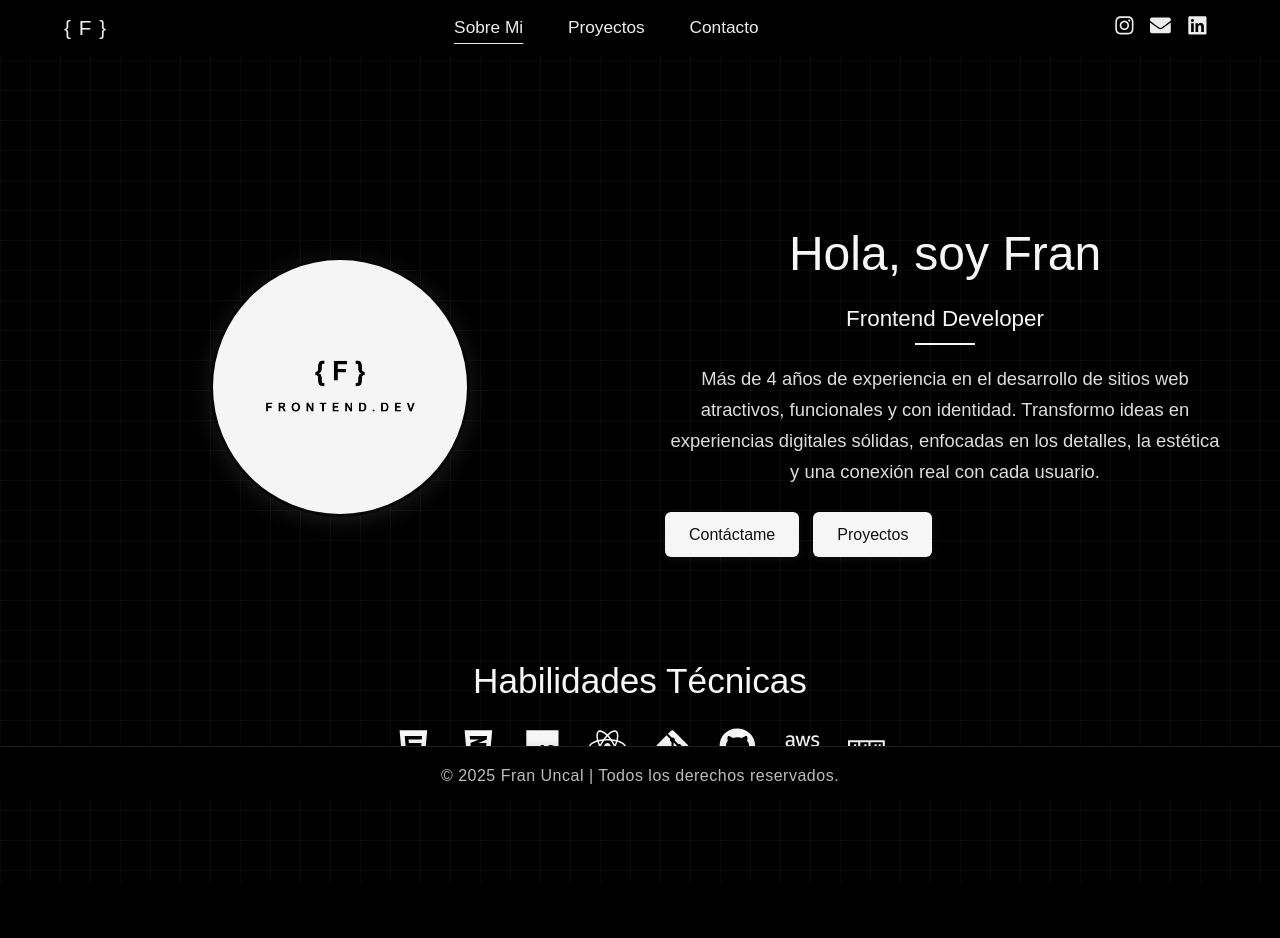
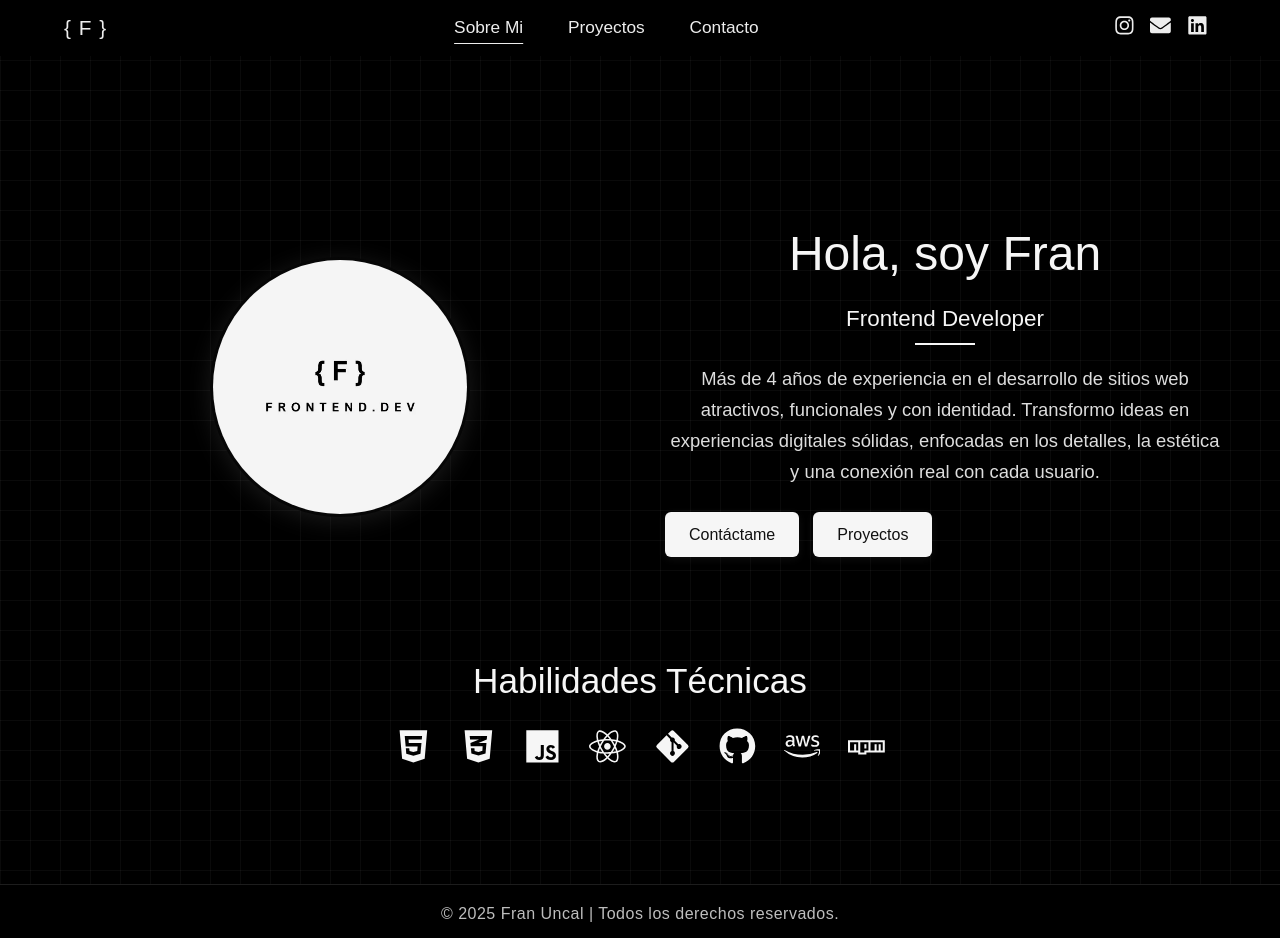
Before and after one commit to franuncal/FRANUNCAL-PORTFOLIO-WEB, a React (Vite) app: page / in a window 1280 px wide. Before the commit the page ends 884 px from the top, so only its background shows below. Built offline with nearby package versions, Linux system fonts and the light colour scheme; a web font is replaced by a local one.

Commit message:
Confirma todos los cambios pendientes

```diff
--- a/src/App.css
+++ b/src/App.css
@@ -18,6 +18,15 @@
   --text-color: #ededed;
   --main-color: #6bceb2;
   --textF-color: #623d7a;
+}
+
+.main-content {
+  min-height: calc(
+    100vh - 56px - 60px
+  ); /* 56px navbar + 60px footer (ajusta el 60px si tu footer es más alto o más bajo) */
+  display: flex;
+  flex-direction: column;
+  justify-content: flex-start;
 }
 
 html {
--- a/src/components/Contacto/Contacto.jsx
+++ b/src/components/Contacto/Contacto.jsx
@@ -68,6 +68,7 @@ export const Contacto = () => {
   }, []);
 
   return (
+    <div className="main-content">
       <div className="contact-page">
         <div className="contact-container">
           <div className="contact-info">
@@ -125,5 +126,6 @@ export const Contacto = () => {
         </a> */}
         </div>
       </div>
+    </div>
   );
 };
--- a/src/components/Footer/Footer.css
+++ b/src/components/Footer/Footer.css
@@ -9,7 +9,7 @@
   width: 100%;
   box-sizing: border-box;
   overflow-x: hidden;
-  position: fixed;
+  /* position: static; */
   left: 0;
   bottom: 0;
   z-index: 100;
--- a/src/components/Navbar/Navbar.css
+++ b/src/components/Navbar/Navbar.css
@@ -158,11 +158,17 @@ header {
     top: 48px;
     left: 0;
     width: 100%;
-    background-color: #000;
+    min-height: 60vh;
+    padding-top: 2.5rem;
+    padding-bottom: 2rem;
+    background: rgba(0, 0, 0, 0.85);
+    backdrop-filter: blur(8px);
     flex-direction: column;
     align-items: center;
     z-index: 999;
     box-shadow: 0 2px 8px rgba(0, 0, 0, 0.12);
+    border-radius: 0 0 18px 18px;
+    transition: all 0.3s;
   }
 
   .nav.active {
@@ -171,14 +177,12 @@ header {
 
   .nav-list {
     display: block;
-    padding: 0;
-    margin: 0;
     width: 100%;
     height: auto;
   }
 
   .nav-list li {
-    margin: 1rem 0;
+    margin: 1.2rem 0;
     text-align: center;
     justify-content: center;
   }
--- a/src/components/Sobremi/SobreMi.jsx
+++ b/src/components/Sobremi/SobreMi.jsx
@@ -139,6 +139,7 @@ export const SobreMi = () => {
   }, []);
 
   return (
+    <div className="main-content">
       <section className="sobre-mi" id="sobre-mi">
         <div className="container sobre-mi-container">
           <div className="image">
@@ -183,5 +184,6 @@ export const SobreMi = () => {
           </div>
         </div>
       </section>
+    </div>
   );
 };
```
Lines whose indentation alone changed are shown as unchanged.
